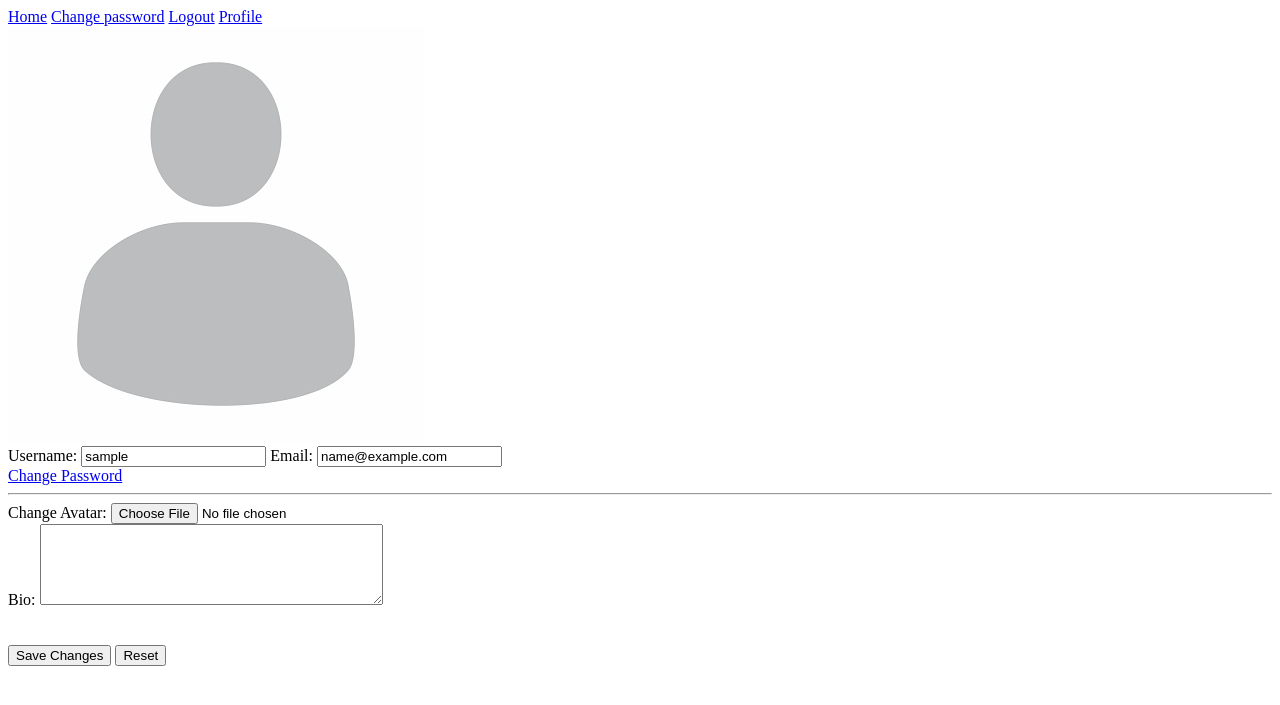
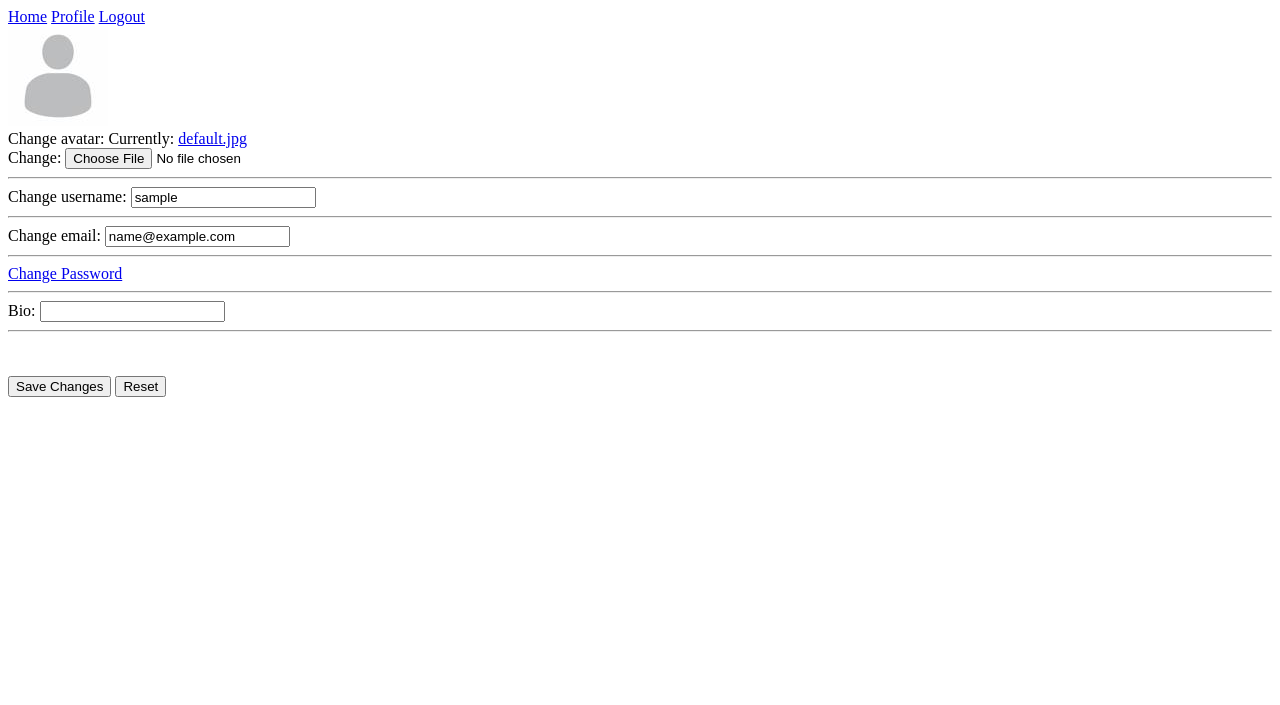
Before and after one commit to Leszczynka/TravelDiary, a Django app: page /profile/ in a window 1280 px wide. Shown: the top 705 px of the page. Run offline with Django 3.2, Linux system fonts and the light colour scheme; the visitor is signed in with stand-in values (Sample User, id 1).

Commit message:
Upgrade of existing modules and templates.

```diff
--- a/map/forms.py
+++ b/map/forms.py
@@ -1,6 +1,6 @@
 from django.contrib.auth.models import User
 from django.contrib.auth.forms import UserCreationForm
-from django.forms import CharField, EmailField
+from django.forms import CharField, EmailField, ModelForm, ImageField
 from .models import Profile
 from django import forms
 
@@ -21,19 +21,19 @@ class SignUpForm(UserCreationForm):
         self.instance.is_active = True
         return super().save(commit)
 
-class UpdateUserForm(forms.ModelForm):
-    username = forms.CharField(max_length=50,
-                               required=True,
-                               widget=forms.TextInput(attrs={'class': 'form-control'}))
-    email = forms.EmailField(max_length=50,
-                             required=True,
-                             widget=forms.TextInput(attrs={'class': 'form-control'}))
+
+class UpdateUserForm(ModelForm):
+    username = CharField(max_length=50, required=True)
+    email = EmailField(max_length=50, required=True)
+
     class Meta:
         model = User
         fields = ['username', 'email']
+
+
 class UpdateProfileForm(forms.ModelForm):
-    avatar = forms.ImageField(widget=forms.FileInput(attrs={'class': 'form-control-file'}))
-    bio = forms.CharField(widget=forms.Textarea(attrs={'class': 'form-control', 'rows': 5}))
+    avatar = ImageField()
+    bio = CharField(required=False)
 
     class Meta:
         model = Profile
--- a/map/models.py
+++ b/map/models.py
@@ -1,20 +1,30 @@
+from PIL import Image
 from django.contrib.auth.models import User
-from django.db import models
 from django.contrib.gis.db.models import PointField
-from django.db.models import CharField, TextField, DateField, Model,CASCADE
+from django.db.models import CharField, TextField, DateField, Model, CASCADE, OneToOneField, ImageField, EmailField
 
 
-class Marker(models.Model):
+class Marker(Model):
     name = CharField(max_length=100)
     location = PointField(srid=4326)
     description = TextField()
     date = DateField(null=True)
 
 
-class Profile(models.Model):
-    user = models.OneToOneField(User, on_delete=models.CASCADE)
-    avatar = models.ImageField(default='default.jpg', upload_to='profile_images')
-    bio = models.TextField()
+class Profile(Model):
+    user = OneToOneField(User, on_delete=CASCADE)
+    avatar = ImageField(default='default.jpg', upload_to='profile_images')
+    bio = TextField()
 
     def __str__(self):
         return self.user.username
+
+    def save(self, *args, **kwargs):
+        super().save()
+
+        img = Image.open(self.avatar.path)
+
+        if img.height > 100 or img.width > 100:
+            new_img = (100, 100)
+            img.thumbnail(new_img)
+            img.save(self.avatar.path)
--- a/map/signals.py
+++ b/map/signals.py
@@ -1,14 +1,15 @@
 from django.db.models.signals import post_save
 from django.contrib.auth.models import User
 from django.dispatch import receiver
+from .models import Profile
 
-from .models import Profile
 
 @receiver(post_save, sender=User)
 def create_profile(sender, instance, created, **kwargs):
     if created:
         Profile.objects.create(user=instance)
 
+
 @receiver(post_save, sender=User)
-def save_profile(sender,instance,**kwargs):
+def save_profile(sender, instance, **kwargs):
     instance.profile.save()
--- a/map/templates/accounts/base.html
+++ b/map/templates/accounts/base.html
@@ -10,9 +10,8 @@
         <div>
             <a href="{% url 'home' %}">Home</a>
             {% if user.is_authenticated %}
-                <a href="{% url 'password_change' %}" class="nav-item nav-link">Change password</a>
+                <a href="{% url 'users-profile' %}" class="nav-item nav-link">Profile</a>
                 <a href="{% url 'logout' %}" class="nav-item nav-link">Logout</a>
-                <a href="{% url 'users-profile' %}" class="nav-item nav-link">Profile</a>
             {% else %}
                 <a href="{% url 'login' %}" class="nav-item nav-link">Log in</a>
                 <a href="{% url 'signup' %}">Sign up</a>
--- a/map/templates/accounts/home.html
+++ b/map/templates/accounts/home.html
@@ -1,5 +1,7 @@
 {% extends "accounts/base.html" %}
 {% block title %}Home Page{% endblock title%}
 {% block content %}
-        <h1>Welcome {{ user.username|default:'Guest'}}</h1>
+    <div class="jumbotron">
+        <h1 class="display-4">Welcome, {{user.username |default:'Guest'}}</h1>
+    </div>
 {% endblock content %}
--- a/map/templates/accounts/profile.html
+++ b/map/templates/accounts/profile.html
@@ -2,7 +2,7 @@
 {% block title %}Profile Page{% endblock title %}
 {% block content %}
     <div class="row my-3 p-3">
-        <img class="rounded-circle account-img" src="{{ user.profile.avatar.url }} " style="cursor: pointer;"/>
+        <img class="rounded-circle account-img" src="{{ request.user.profile.avatar.url }} " style="cursor: pointer;"/>
     </div>
     {% if user_form.errors %}
         <div class="alert alert-danger alert-dismissible" role="alert">
@@ -16,26 +16,17 @@
             </button>
         </div>
     {% endif %}
-    <div class="form-content">
+    <div>
         <form method="post" enctype="multipart/form-data">
             {% csrf_token %}
-            <div class="form-row">
-                <div class="col-md-5">
-                    <div class="form-group">
-                        <label class="small mb-1">Username:</label>
-                            {{ user_form.username }}
-                        <label class="small mb-1">Email:</label>
-                            {{ user_form.email }}
-                    </div>
-                    <div class="form-group">
-                        <a href="#">Change Password</a>
-                        <hr>
-                        <label class="small mb-1">Change Avatar:</label>
-                        {{ profile_form.avatar }}
-                    </div>
-                    <label class="small mb-1">Bio:</label> {{ profile_form.bio }}
+            <table>{{ form }}</table>
+                <div>
+                    <label>Change avatar:</label> {{ profile_form.avatar }}<hr>
+                    <label>Change username:</label> {{ user_form.username }}<hr>
+                    <label>Change email:</label> {{ user_form.email }}<hr>
+                    <a href="{% url 'password-change' %}">Change Password</a><hr>
+                    <label>Bio:</label> {{ profile_form.bio }}<hr>
                 </div>
-            </div>
             <br><br>
             <button type="submit" class="btn btn-dark btn-lg">Save Changes</button>
             <button type="reset" class="btn btn-dark btn-lg">Reset</button>
--- a/map/templates/accounts/signup.html
+++ b/map/templates/accounts/signup.html
@@ -16,12 +16,6 @@
     <form method="POST">
         {% csrf_token %}
         <table>{{ form }}</table>
-<<<<<<< HEAD
         <input type="submit" value="Submit" class="btn btn-primary">
-=======
-      <input type="submit" value="Submit" class="btn btn-primary">
->>>>>>> 1157af9f66c3e530a765cd5a0fd52962c72e5460
     </form>
 {% endblock %}
-
-{% endblock %}
--- a/traveldiary/urls.py
+++ b/traveldiary/urls.py
@@ -30,7 +30,7 @@ urlpatterns = [
     path('login/', LoginView.as_view(template_name='accounts/login.html'), name='login'),
     path('logout/', LogoutView.as_view(template_name='accounts/logout.html'), name='logout'),
 
-    path('password_change/', PasswordChangeView.as_view(template_name='accounts/change_password.html'), name='password_change'),
+    path('password_change/', PasswordChangeView.as_view(template_name='accounts/change_password.html'), name='password-change'),
     path('password_change/done/', PasswordChangeDoneView.as_view(template_name='accounts/change_password_done.html'), name='password_change_done'),
     path('profile/', profile, name='users-profile'),
     ] + static(settings.MEDIA_URL, document_root=settings.MEDIA_ROOT)
```
Also changed, not shown: map/apps.py (+2 -5 lines), map/templates/accounts/change_password.html (+9 -2 lines), map/views.py (+5 -4 lines), media/default.jpg.
